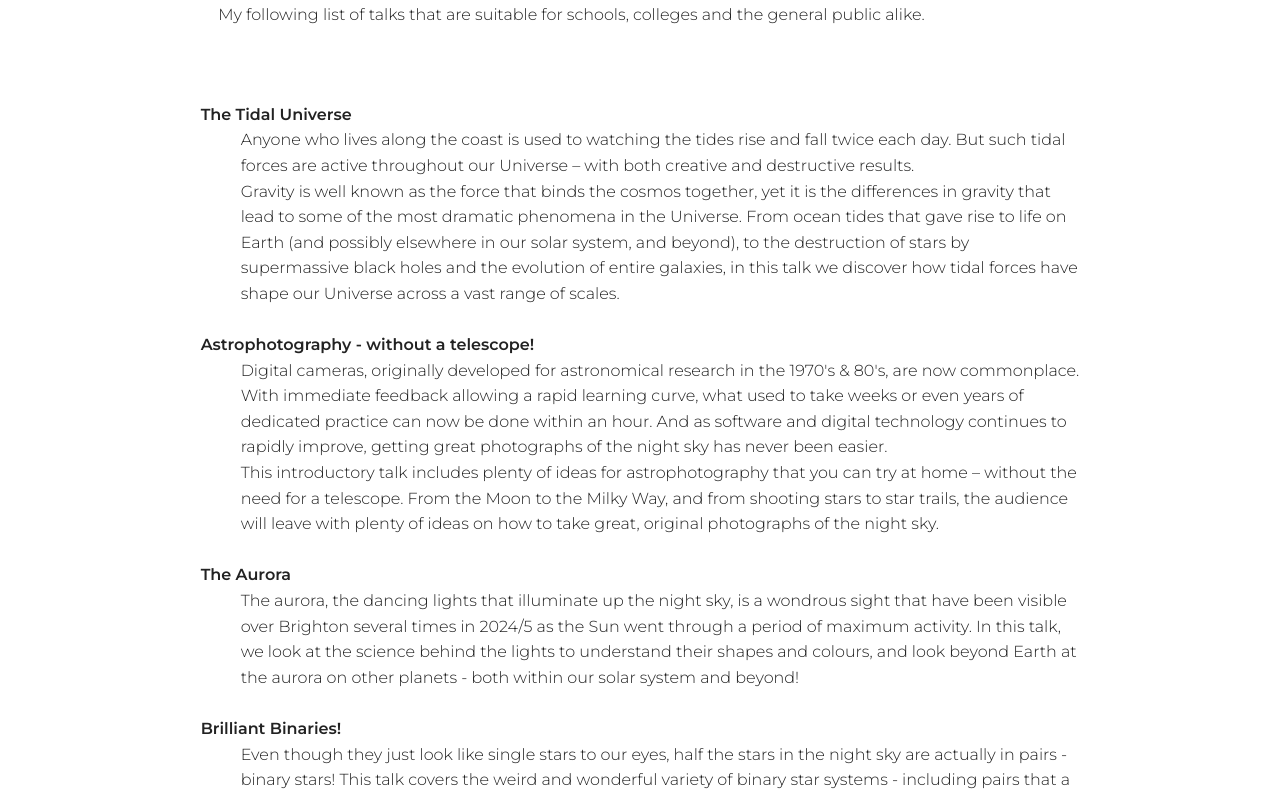
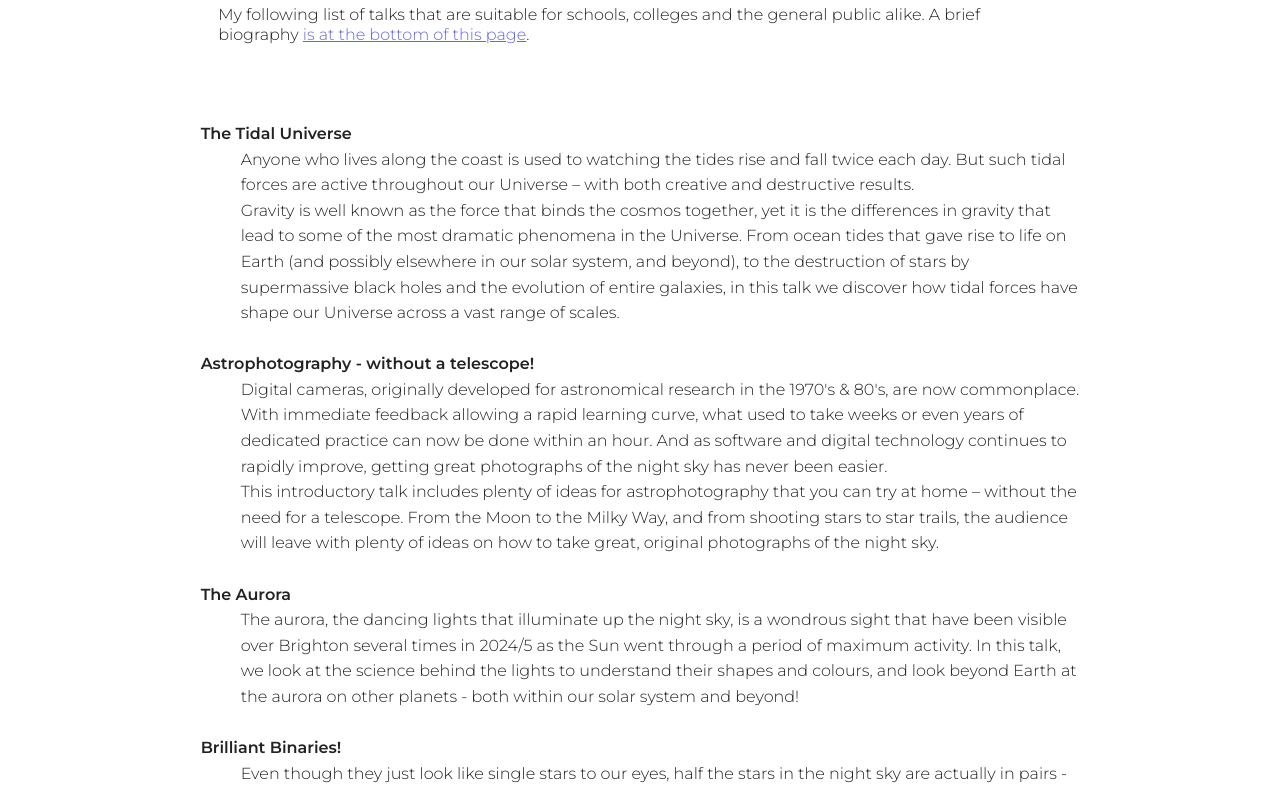
Before and after one commit to DasBaskill/DasBaskill.github.io, a plain HTML site: page talks.html in a window 1280 px wide. Shown: the part 184-974 px from the top of the page. Drawn offline with Linux system fonts and the light colour scheme.

Commit message:
Update talks.html

```diff
--- a/talks.html
+++ b/talks.html
@@ -39,7 +39,7 @@
 
 <h2>Public talks</h2>
 
-<p>My following list of talks that are suitable for schools, colleges and the general public alike.  </p>
+<p>My following list of talks that are suitable for schools, colleges and the general public alike.  A brief biography <a href="#bio">is at the bottom of this page</a>. </p>
 <br><br>
 
 <dl>
```
